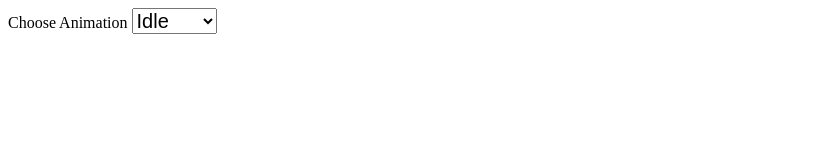
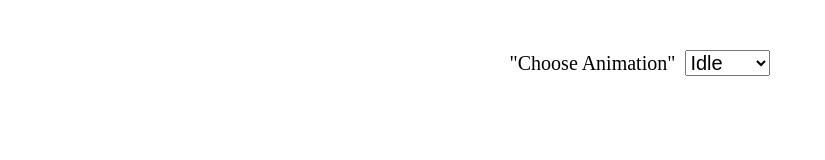
Before and after one commit to SPUR-TECH/spritesheets-masterclass, a plain HTML site: page index.html in a window 1280 px wide. Shown: the whole page, without its empty margins (0-825 px from the left). Drawn offline with Linux system fonts and the light colour scheme.

Commit message:
redesign choices

```diff
--- a/index.html
+++ b/index.html
@@ -12,8 +12,8 @@
 
 <body>
     <canvas id="canvas1"></canvas>
-    <div id="controls"></div>
-    <label for="animations">Choose Animation</label>
+    <div id="controls">
+        <label id="label" for="animations">"Choose Animation"</label>
         <select name="animations" id="animations">
             <option value="idle">Idle</option>
             <option value="jump">Jump</option>
@@ -26,6 +26,7 @@
             <option value="ko">KO</option>
             <option value="getHit">Get Hit</option>
         </select>
+    </div>
 
     <script src="script.js"></script>
 </body>
--- a/style.css
+++ b/style.css
@@ -8,11 +8,11 @@
 }
 
 #controls {
-    position: absolute;
+    display: flex;
+    align-items: center;
+    justify-content: center;
     z-index: 10;
-    top: 50px;
-    left: 50%;
-    transform: translateX(-50%);
+    margin-top: 50px;
 }
 
 .controls,
@@ -20,3 +20,8 @@ select,
 option {
     font-size: 20px;
 }
+
+#label {
+    font-size: 20px;
+    margin-right: 10px;
+}
```
Lines whose indentation alone changed are shown as unchanged.
